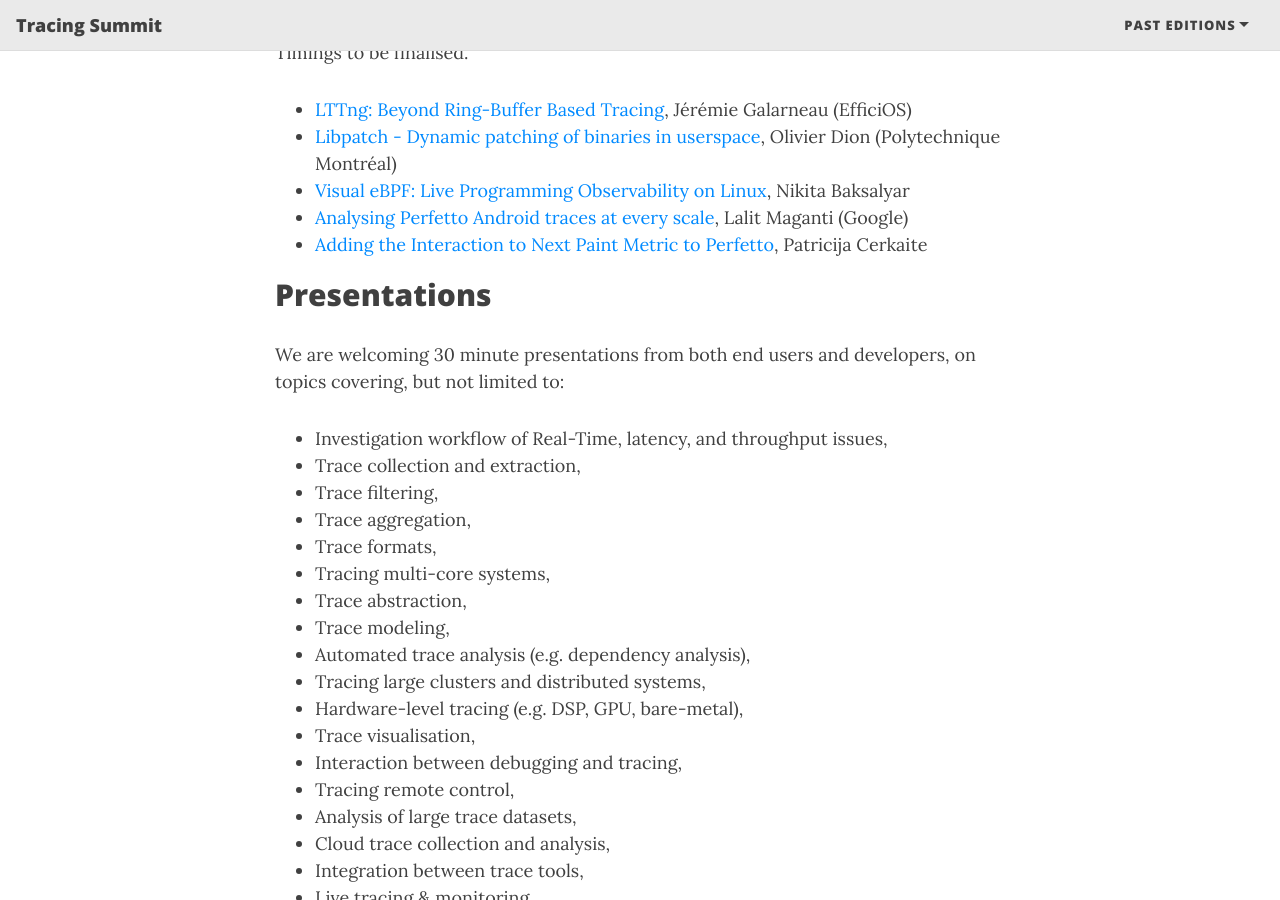
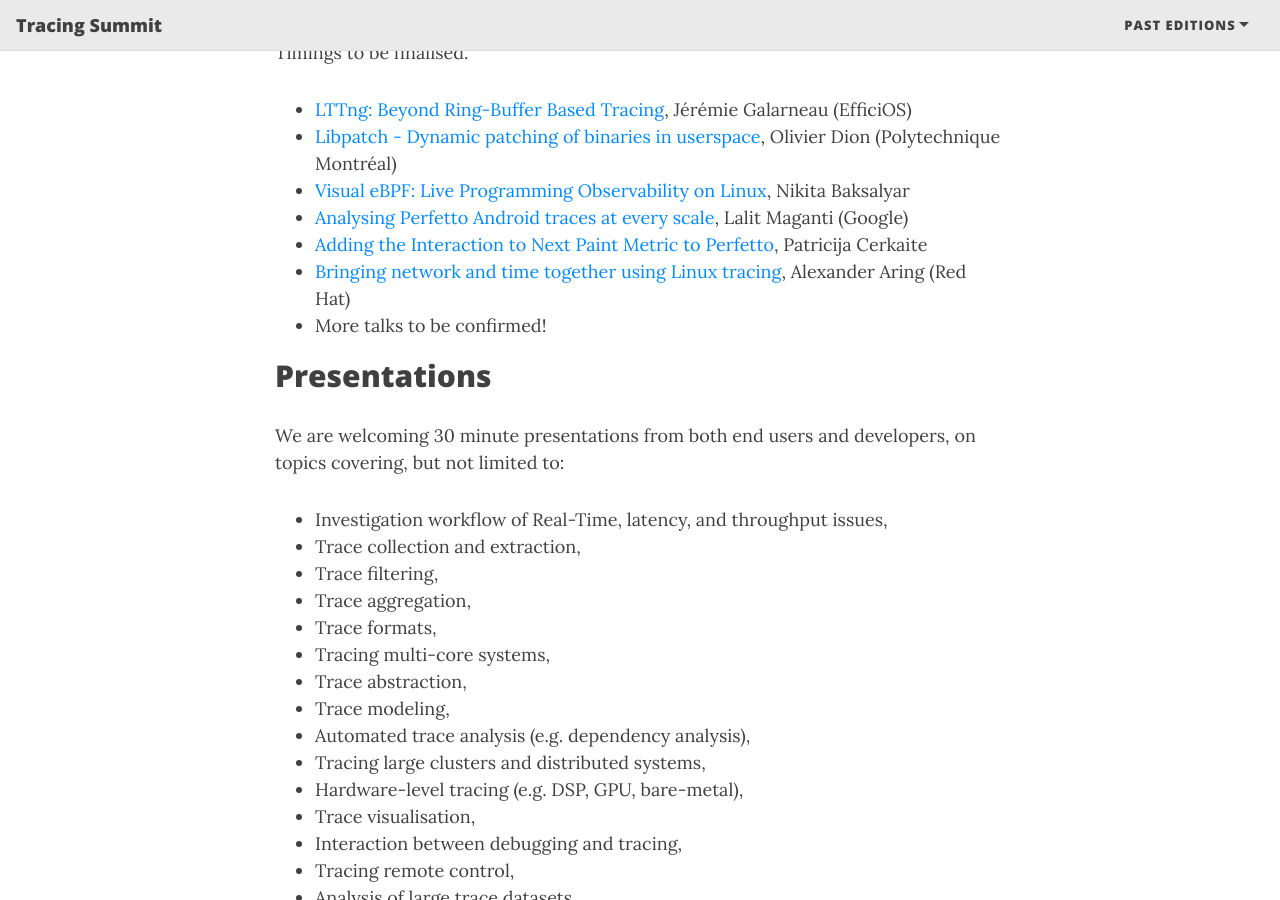
Before and after one commit to tracingsummit/tracingsummit.github.io, a Jekyll site: the page built from index.md, in a window 1280 px wide and 900 px high, scrolled down 1016 px. Built offline with Jekyll 4.4.1, drawn with Linux system fonts in a browser that asks for light colours; nearby versions of some CDN libraries.

Commit message:
Add page for network & time talk

```diff
--- a/index.md
+++ b/index.md
@@ -25,6 +25,8 @@
 * [Visual eBPF: Live Programming Observability on Linux](/ts/2022/visualebpf), Nikita Baksalyar
 * [Analysing Perfetto Android traces at every scale](/ts/2022/analysingandroidtraces), Lalit Maganti (Google)
 * [Adding the Interaction to Next Paint Metric to Perfetto](/ts/2022/nextpaint), Patricija Cerkaite
+* [Bringing network and time together using Linux tracing](/ts/2022/networkandtime), Alexander Aring (Red Hat)
+* More talks to be confirmed!
 
 ## Presentations
 We are welcoming 30 minute presentations from both end users and developers, on topics covering, but not limited to:
```
Also changed, not shown: ts/2022/networkandtime.md (added, +20 -0 lines).
